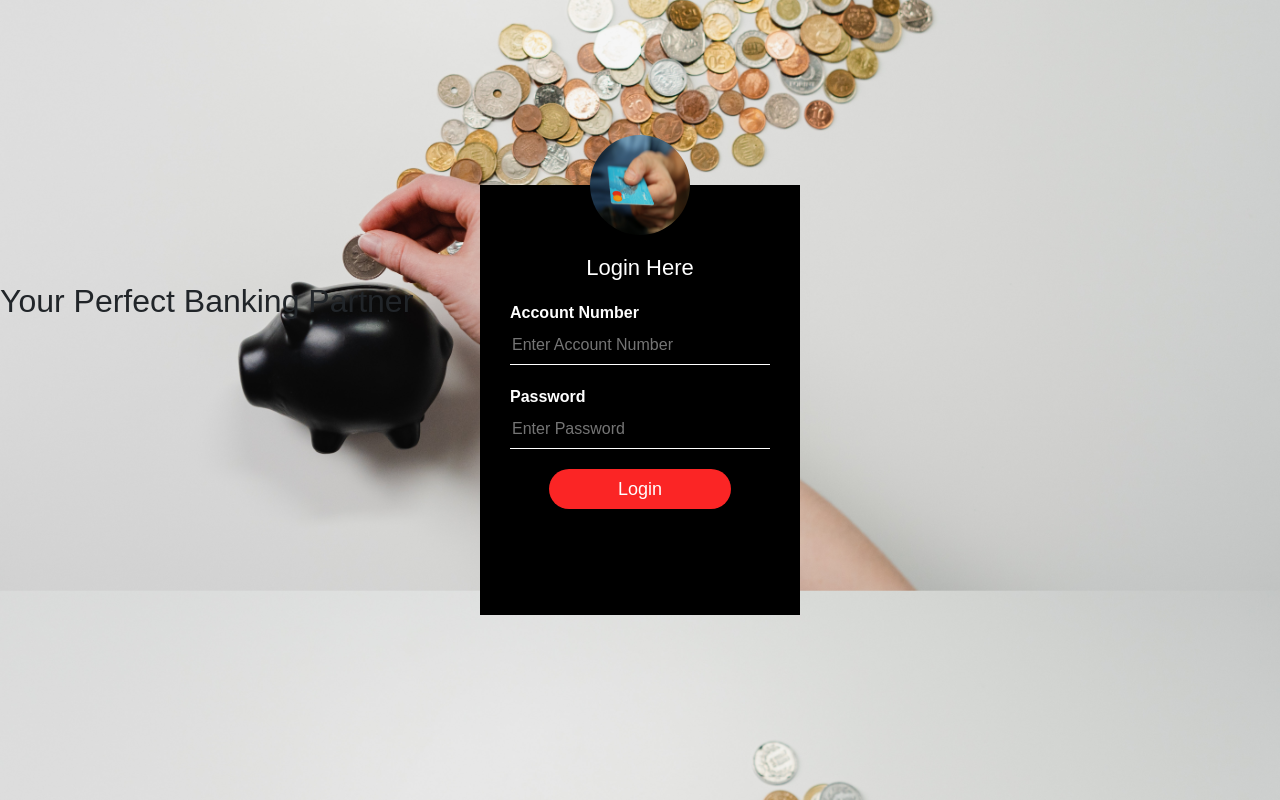
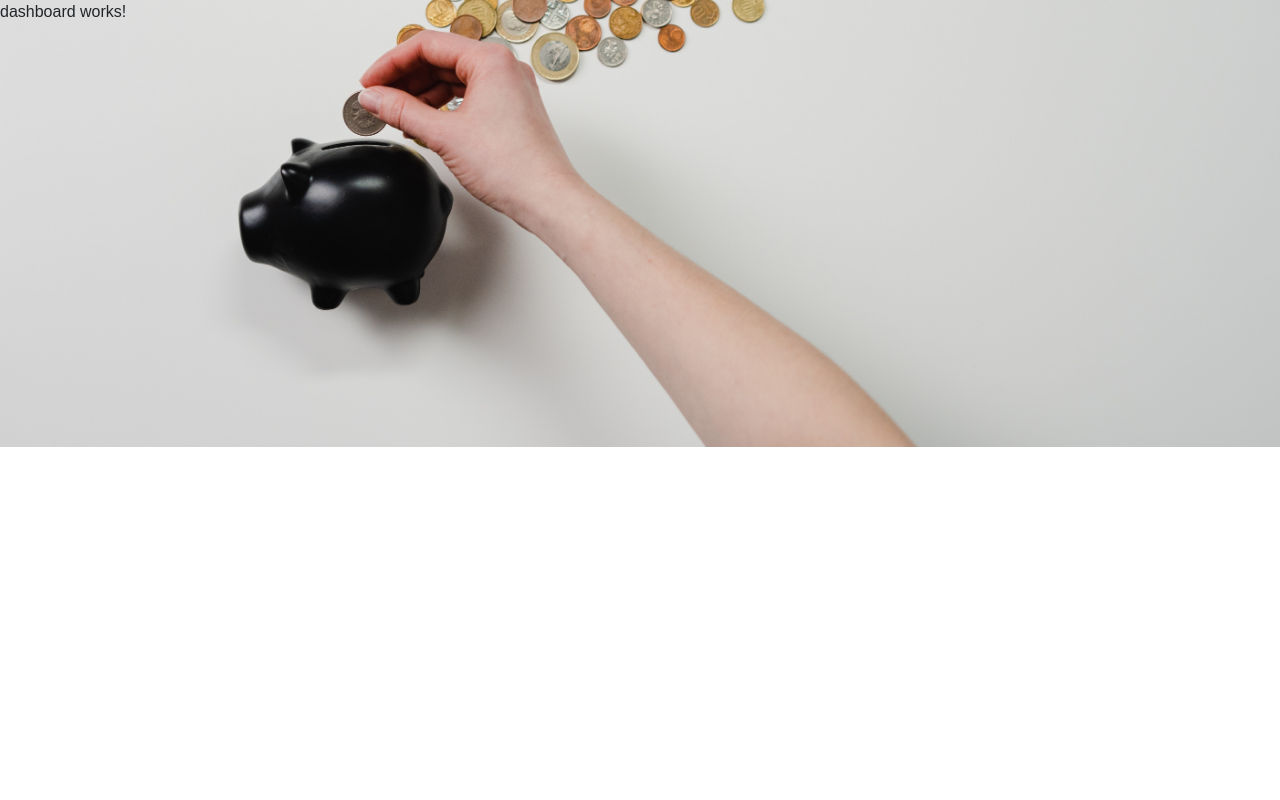
Before and after one commit to RinshadCM/Paymate, an Angular app: page /Dashboard in a window 1280 px wide. Before the commit this address led to /. Built offline with nearby package versions, Linux system fonts and the light colour scheme.

Commit message:
Login Page added

```diff
--- a/src/app/app-routing.module.ts
+++ b/src/app/app-routing.module.ts
@@ -1,7 +1,12 @@
 import { NgModule } from '@angular/core';
 import { RouterModule, Routes } from '@angular/router';
+import { DashboardComponent } from './dashboard/dashboard.component';
+import { LoginComponent } from './login/login.component';
 
-const routes: Routes = [];
+const routes: Routes = [
+  {path:'',component:LoginComponent},
+  {path:'Dashboard',component:DashboardComponent}
+];
 
 @NgModule({
   imports: [RouterModule.forRoot(routes)],
--- a/src/app/app.component.html
+++ b/src/app/app.component.html
@@ -1 +1,2 @@
-<app-login></app-login>
+<!-- <app-login></app-login> -->
+<router-outlet></router-outlet>
--- a/src/app/app.module.ts
+++ b/src/app/app.module.ts
@@ -5,11 +5,13 @@ import { BrowserModule } from '@angular/platform-browser';
 import { AppRoutingModule } from './app-routing.module';
 import { AppComponent } from './app.component';
 import { LoginComponent } from './login/login.component';
+import { DashboardComponent } from './dashboard/dashboard.component';
 
 @NgModule({
   declarations: [
     AppComponent,
-    LoginComponent
+    LoginComponent,
+    DashboardComponent
   ],
   imports: [
     BrowserModule,
--- /dev/null
+++ b/src/app/dashboard/dashboard.component.html
@@ -0,0 +1 @@
+<p>dashboard works!</p>
--- a/src/styles.css
+++ b/src/styles.css
@@ -7,5 +7,6 @@ body {
     background-size: cover;
     background-position: center;
     font-family: sans-serif;
-    margin-top: 22%;
+    background-repeat: no-repeat;
+    /* margin-top: 22%; */
 }
```
Also changed, not shown: src/app/dashboard/dashboard.component.ts (added, +10 -0 lines), src/app/dashboard/dashboard.component.css (added), src/app/login/note.txt, 1 other file (tests, documents, lock files or other folders).
